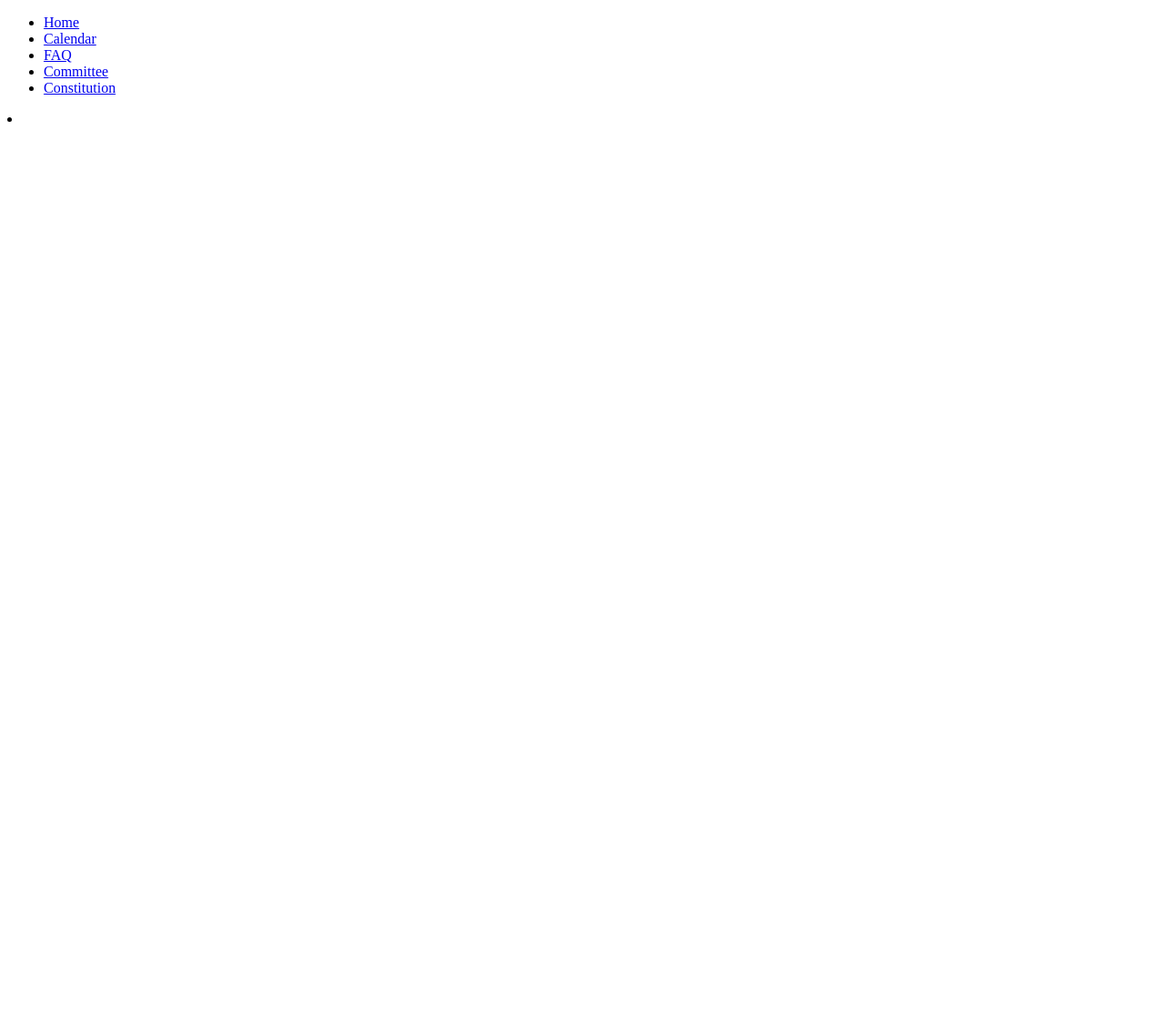
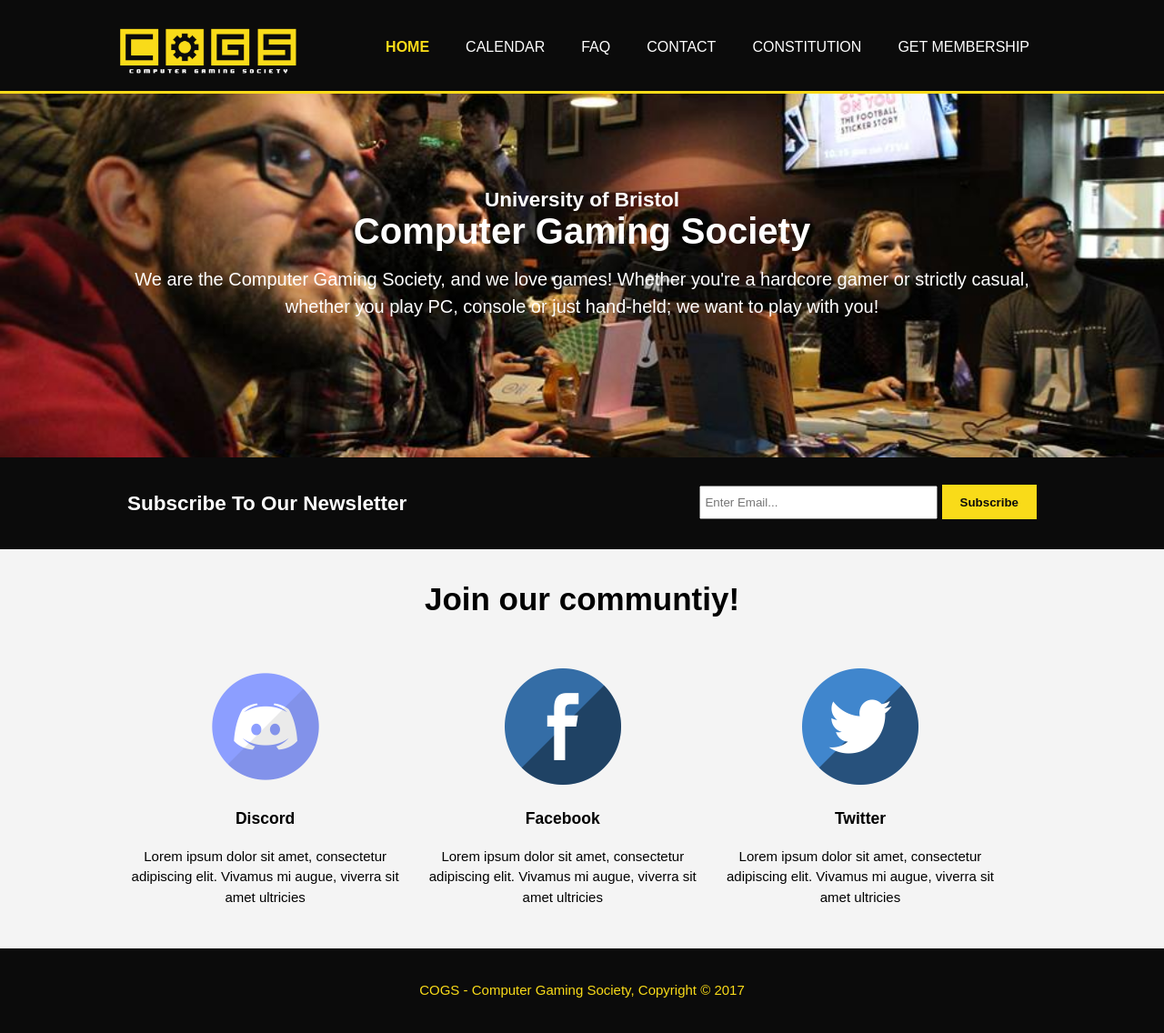
Before and after one commit to AbduElturki/COGS-Website, a plain HTML site: page index.html in a window 1280 px wide. Shown: the whole page at 91% size. Before the commit the page ends 800 px from the top, so only its background shows below. Drawn offline with Linux system fonts and the light colour scheme.

Commit message:
CSS and Styles

```diff
--- /dev/null
+++ b/CSS/style.css
@@ -0,0 +1,219 @@
+body{
+  font: 15px/1.5 Arial, Helvetica,sans-serif;
+  padding:0;
+  margin:0;
+  background-color:#f4f4f4;
+}
+
+/* Global */
+.container{
+  width:80%;
+  margin:auto;
+  overflow:hidden;
+}
+
+ul{
+  margin:0;
+  padding:0;
+}
+
+.button_1{
+  height:38px;
+  background:#f9db19;
+  border:0;
+  padding-left: 20px;
+  padding-right:20px;
+  color:#0b0b0b;
+  font-weight: bold;
+}
+
+.dark{
+  padding:15px;
+  background:#35424a;
+  color:#ffffff;
+  margin-top:10px;
+  margin-bottom:10px;
+}
+
+/* Header **/
+header{
+  background:#0b0b0b;
+  color:#ffffff;
+  padding-top:30px;
+  min-height:70px;
+  border-bottom:#f9db19 3px solid;
+}
+
+header a{
+  color:#ffffff;
+  text-decoration:none;
+  text-transform: uppercase;
+  font-size:16px;
+}
+
+header li{
+  float:left;
+  display:inline;
+  padding: 0 20px 0 20px;
+}
+
+header #branding{
+  float:left;
+}
+
+header #branding img{
+  width:200px;
+}
+
+header nav{
+  float:right;
+  margin-top:10px;
+}
+
+header .current a{
+  color:#f9db19;
+  font-weight:bold;
+}
+
+header a:hover{
+  color:#cccccc;
+  font-weight:bold;
+}
+
+/* Showcase */
+#showcase{
+  min-height:400px;
+  background:url('../img/slide/ConsoleSocial.jpg') no-repeat 0;
+  background-size: cover;
+  text-align:center;
+  color:#ffffff;
+}
+
+#showcase h1{
+  margin-top:100px;
+  margin-bottom:0;
+  padding-bottom:0;
+  font-weight:thin;
+}
+
+#showcase h2{
+  margin-top:0;
+  font-size:40px;
+  margin-bottom:10px;
+  line-height: 35px;
+}
+
+#showcase p{
+  font-size:20px;
+}
+
+/* Newsletter */
+#newsletter{
+  padding:15px;
+  color:#ffffff;
+  background:#0b0b0b
+}
+
+#newsletter h1{
+  float:left;
+}
+
+#newsletter form {
+  float:right;
+  margin-top:15px;
+}
+
+#newsletter input[type="email"]{
+  padding:4px;
+  height:25px;
+  width:250px;
+}
+
+/* Boxes */
+
+#community h1{
+  text-align:center;
+  font-size: 35px;
+  padding-bottom: 10px;
+}
+
+#boxes{
+  margin-top:20px;
+}
+
+#boxes .box{
+  float:left;
+  text-align: center;
+  width:30%;
+  padding:10px;
+}
+
+
+/* Sidebar */
+aside#sidebar{
+  float:right;
+  width:30%;
+  margin-top:10px;
+}
+
+aside#sidebar .quote input, aside#sidebar .quote textarea{
+  width:90%;
+  padding:5px;
+}
+
+/* Main-col */
+article#main-col{
+  float:left;
+  width:65%;
+}
+
+/* Services */
+ul#services li{
+  list-style: none;
+  padding:20px;
+  border: #cccccc solid 1px;
+  margin-bottom:5px;
+  background:#e6e6e6;
+}
+
+footer{
+  padding:20px;
+  margin-top:20px;
+  color:#f9db19;
+  background-color:#0b0b0b;
+  text-align: center;
+}
+
+/* Media Queries */
+@media(max-width: 768px){
+  header #branding,
+  header nav,
+  header nav li,
+  #newsletter h1,
+  #newsletter form,
+  #boxes .box,
+  article#main-col,
+  aside#sidebar{
+    float:none;
+    text-align:center;
+    width:100%;
+  }
+
+  header{
+    padding-bottom:20px;
+  }
+
+  #showcase h1{
+    margin-top:40px;
+  }
+
+  #newsletter button, .quote button{
+    display:block;
+    width:100%;
+  }
+
+  #newsletter form input[type="email"], .quote input, .quote textarea{
+    width:100%;
+    margin-bottom:5px;
+  }
+}
--- a/index.html
+++ b/index.html
@@ -1,35 +1,77 @@
 <!DOCTYPE html>
-<html lang="en">
+<html>
   <head>
-  <meta charset="utf-8" />
-  <title> COGS - Computer Gaming Society </title>
-  <meta name ="viewport" content="width=divice-width, intial-scale=1.0">
-  <style type="text/css"> </style>
+    <meta charset="utf-8">
+    <meta name="viewport" content="width=device-width">
+    <meta name="description" content="A video game society at University of Bristol, where there are events such as, Console Socials, Server Nights, and LAN Parties">
+	  <meta name="keywords" content="Bristol, Video Game, Video Game Soceity, COGS Bristol, Computer Gaming, LAN, Console Social, Bristol SU">
+  	<meta name="author" content="University of Bristol Computer Gaming Society">
+    <title>COGS - University of Bristol Computer Gaming Society</title>
+    <link rel="stylesheet" href="./css/style.css">
   </head>
-
   <body>
     <header>
-  <a href="#" id="logo"></a>
+      <div class="container">
+        <div id="branding">
+          <img src="./img/logo.png" />
+        </div>
         <nav>
-      <a href="#" id="menu-icon"</a>
           <ul>
-        <li><a href="#" class="current">Home</a></li>
-        <li><a href="#">Calendar</a></li>
-        <li><a href="#">FAQ</a></li>
-        <li><a href="#">Committee</a></li>
-        <li><a href="#">Constitution</a></li>
+            <li class="current"><a href="index.html">Home</a></li>
+            <li><a href="Calendar.html">Calendar</a></li>
+            <li><a href="FAQ.html">FAQ</a></li>
+            <li><a href="Contact.html">Contact</a></li>
+            <li><a href="Constitution.html">Constitution</a></li>
+            <li><a href="https://www.bristolsu.org.uk/groups/cogs-computer-gaming-society" target="_blank">Get Membership</a></li>
           </ul>
         </nav>
+      </div>
     </header>
-  <div id="doc">
-    <div id="content">
-      <div class="bluebarry">
-        <div class="slides">
-          <li
+
+    <section id="showcase">
+      <div class="container">
+        <h1>University of Bristol</h1>
+        <h2>Computer Gaming Society</h2>
+        <p>We are the Computer Gaming Society, and we love games! Whether you're a hardcore gamer or strictly casual, whether you play PC, console or just hand-held; we want to play with you!</p>
+      </div>
+    </section>
+
+    <section id="newsletter">
+      <div class="container">
+        <h1>Subscribe To Our Newsletter</h1>
+        <form>
+          <input type="email" placeholder="Enter Email...">
+          <button type="submit" class="button_1">Subscribe</button>
+        </form>
+      </div>
+    </section>
+
+    <section id="community">
+      <h1>Join our communtiy!</h1>
+    </section>
+
+    <section id="boxes">
+      <div class="container">
+        <div class="box">
+          <img src="./img/Discord.png">
+          <h3>Discord</h3>
+          <p>Lorem ipsum dolor sit amet, consectetur adipiscing elit. Vivamus mi augue, viverra sit amet ultricies</p>
+        </div>
+        <div class="box">
+          <img src="./img/Facebook.png">
+          <h3>Facebook</h3>
+          <p>Lorem ipsum dolor sit amet, consectetur adipiscing elit. Vivamus mi augue, viverra sit amet ultricies</p>
+        </div>
+        <div class="box">
+          <img src="./img/Twitter.png">
+          <h3>Twitter</h3>
+          <p>Lorem ipsum dolor sit amet, consectetur adipiscing elit. Vivamus mi augue, viverra sit amet ultricies</p>
         </div>
       </div>
-    </div>
-  </div>
+    </section>
 
   </body>
+  <footer>
+    <p>COGS - Computer Gaming Society, Copyright &copy; 2017</p>
+  </footer>
 </html>
```
Also changed, not shown: Contact.html (added, +36 -0 lines), img/Discord.png (added), img/Facebook.png (added), img/logo.png (added), img/slide/ConsoleSocial.jpg (added), img/slide/LAN.jpg (added), img/slide/Nightout.jpg (added), img/twitter.png (added). Lines whose indentation alone changed are shown as unchanged.
